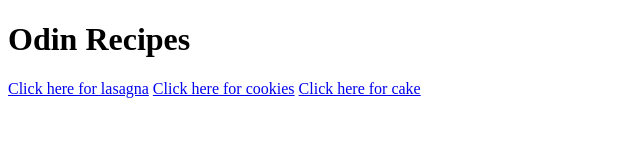
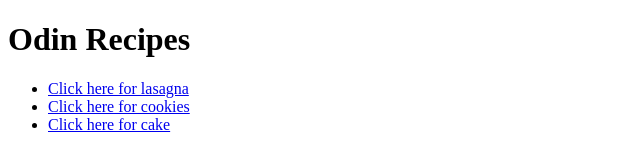
Before and after one commit to ntsilikos/odin-recipes, a plain HTML site: page index.html in a window 1280 px wide. Shown: the whole page, without its empty margins (0-640 px from the left). Drawn offline with Linux system fonts and the light colour scheme.

Commit message:
Edit index.html

```diff
--- a/index.html
+++ b/index.html
@@ -4,12 +4,14 @@
     <meta charset="UTF-8">
     <meta http-equiv="X-UA-Compatible" content="IE=edge">
     <meta name="viewport" content="width=device-width, initial-scale=1.0">
-    <title>Document</title>
+    <title>Home</title>
 </head>
 <body>
     <h1> Odin Recipes</h1>
-    <a href="recipes/lasagna.html">Click here for lasagna</a>
-    <a href="recipes/cookies.html">Click here for cookies</a>
-    <a href="recipes/cake.html">Click here for cake</a>
+    <ul>
+   <li><a href="recipes/lasagna.html">Click here for lasagna</a></li>
+   <li> <a href="recipes/cookies.html">Click here for cookies</a></li>
+   <li><a href="recipes/cake.html">Click here for cake</a></li>
+    </ul>
 </body>
 </html>
```
Also changed, not shown: 1 other file.
